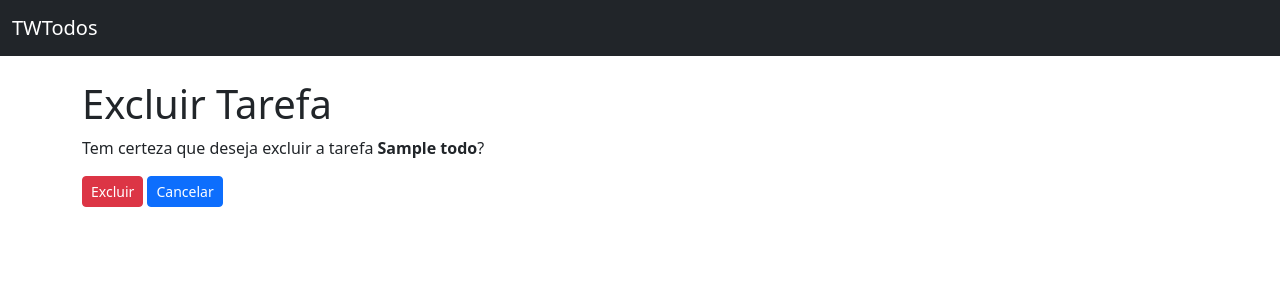
After one commit to aluiziocatao/todos-django, a Django app: page /delete/1 in a window 1280 px wide. The commit adds this page. Shown: the top 300 px of the page. Run offline with Django 4.2, Linux system fonts and the light colour scheme; tables that the repository leaves empty hold one stand-in row (values such as "Sample post").

Commit message:
Exclusão da Tarefa

```diff
--- a/setup/settings.py
+++ b/setup/settings.py
@@ -10,8 +10,6 @@ For the full list of settings and their values, see
 https://docs.djangoproject.com/en/4.2/ref/settings/
 """
 
-from ctypes import cast
-from email.policy import default
 from pathlib import Path
 from decouple import config, Csv
 from dj_database_url import parse as db_url
@@ -102,7 +100,7 @@ DATABASES = {
 
 AUTH_PASSWORD_VALIDATORS = [
     {
-        "NAME": "django.contrib.auth.password_validation.UserAttributeSimilarityValidator",
+        "NAME": "django.contrib.auth.password_validation.UserAttributeSimilarityValidator",  # noqa: E501
     },
     {
         "NAME": "django.contrib.auth.password_validation.MinimumLengthValidator",
--- a/setup/urls.py
+++ b/setup/urls.py
@@ -1,11 +1,12 @@
 from django.contrib import admin
 from django.urls import path
 
-from todos.views import TodoListView, TodoCreateView, TodoUpdateView
+from todos.views import TodoListView, TodoCreateView, TodoUpdateView, TodoDeleteView
 
 urlpatterns = [
     path("admin/", admin.site.urls),
     path("", TodoListView.as_view(), name="todo_list"),
     path("create", TodoCreateView.as_view(), name="todo_create"),
     path("update/<int:pk>", TodoUpdateView.as_view(), name="todo_update"),
+    path("delete/<int:pk>", TodoDeleteView.as_view(), name="todo_delete"),
 ]
--- /dev/null
+++ b/todos/templates/todos/todo_confirm_delete.html
@@ -0,0 +1,18 @@
+{% extends 'base.html' %}
+
+{% block page_title %}
+    Excluir Tarefa
+{% endblock page_title %}
+
+{% block content %}
+    <h1>Excluir Tarefa</h1>
+
+    <p>Tem certeza que deseja excluir a tarefa <strong>{{ todo.title }}</strong>? </p>
+
+    <form method="POST">
+        {% csrf_token %}
+
+        <button type="submit" class="btn btn-danger btn-sm">Excluir</button>
+        <a href="{% url 'todo_list' %}" class="btn btn-primary btn-sm">Cancelar</a>
+    </form>
+{% endblock content %}
--- a/todos/templates/todos/todo_list.html
+++ b/todos/templates/todos/todo_list.html
@@ -39,7 +39,7 @@
                         >
                             Editar
                         </a>
-                        <a href="" class="btn btn-danger btn-sm">Excluir</a>
+                        <a href="{% url 'todo_delete' pk=todo.pk %}" class="btn btn-danger btn-sm">Excluir</a>
                     </td>
                 </tr>
             {% endfor %}
--- a/todos/views.py
+++ b/todos/views.py
@@ -1,4 +1,4 @@
-from django.views.generic import ListView, CreateView, UpdateView
+from django.views.generic import ListView, CreateView, UpdateView, DeleteView
 from django.urls import reverse_lazy
 
 from .models import Todo
@@ -18,3 +18,8 @@ class TodoUpdateView(UpdateView):
     model = Todo
     fields = ["title", "deadline"]
     success_url = reverse_lazy("todo_list")
+
+
+class TodoDeleteView(DeleteView):
+    model = Todo
+    success_url = reverse_lazy("todo_list")
```
